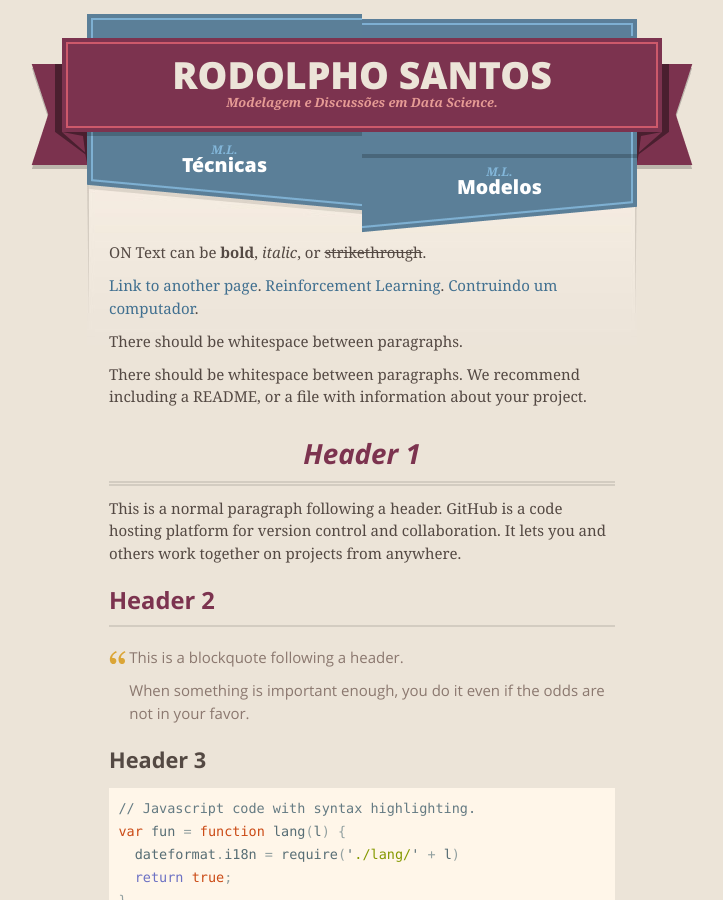
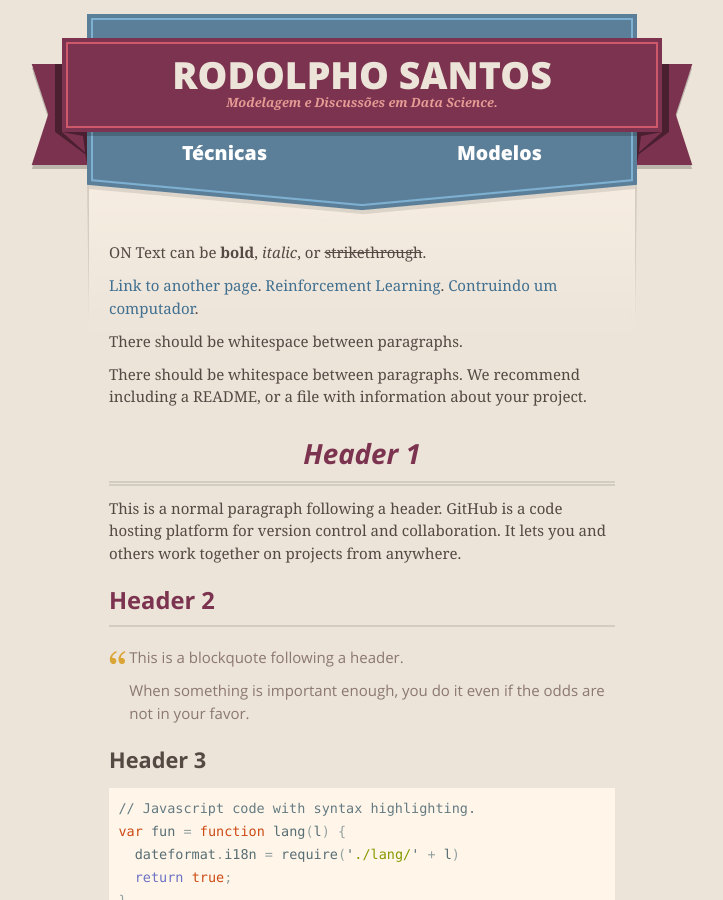
Before and after one commit to rodolphomacedo/rodolphomacedo.github.io, a Jekyll site: the page built from index.md, in a window 1280 px wide and 900 px high. Shown: the whole window, without its empty margins (278-1001 px from the left). Built offline with Jekyll 4.4.1, drawn with Linux system fonts in a browser that asks for light colours.

Commit message:
Update default.html

```diff
--- a/_layouts/default.html
+++ b/_layouts/default.html
@@ -41,10 +41,9 @@
         <section id="downloads">
           <span class="inner">
               <!--a href="{{ site.github.zip_url }}" class="zip"><em>M.L.</em>Técnicas</a-->
-              <a href="" class="zip"><em>M.L.</em>Técnicas</a>
-              <br />
+              <a href="" class="zip"><em></em>Técnicas</a>
               <!--a href="{{ site.github.tar_url }}" class="tgz"><em>M.L.</em>Modelos</a-->
-              <a href="" class="tgz"><em>M.L.</em>Modelos</a>
+              <a href="" class="tgz"><em></em>Modelos</a>
           </span>
         </section>
       {% else %}
```
